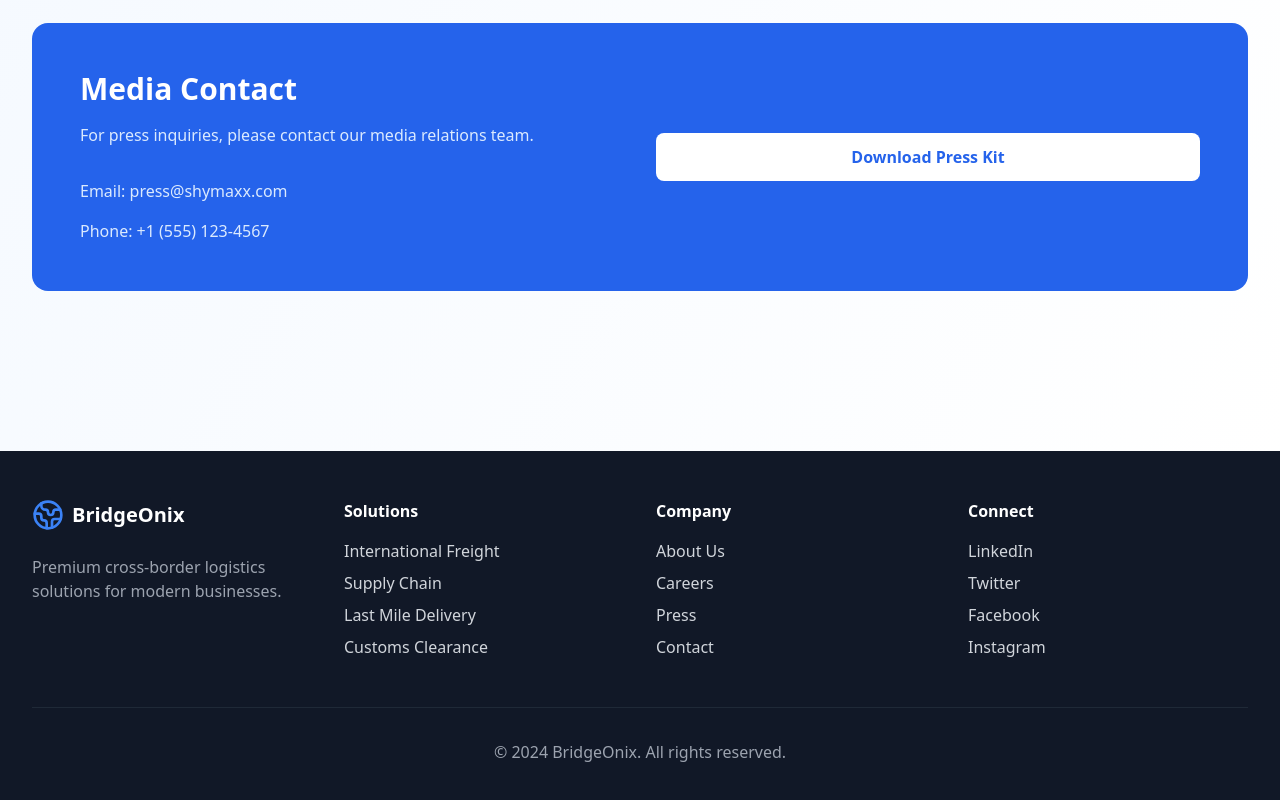
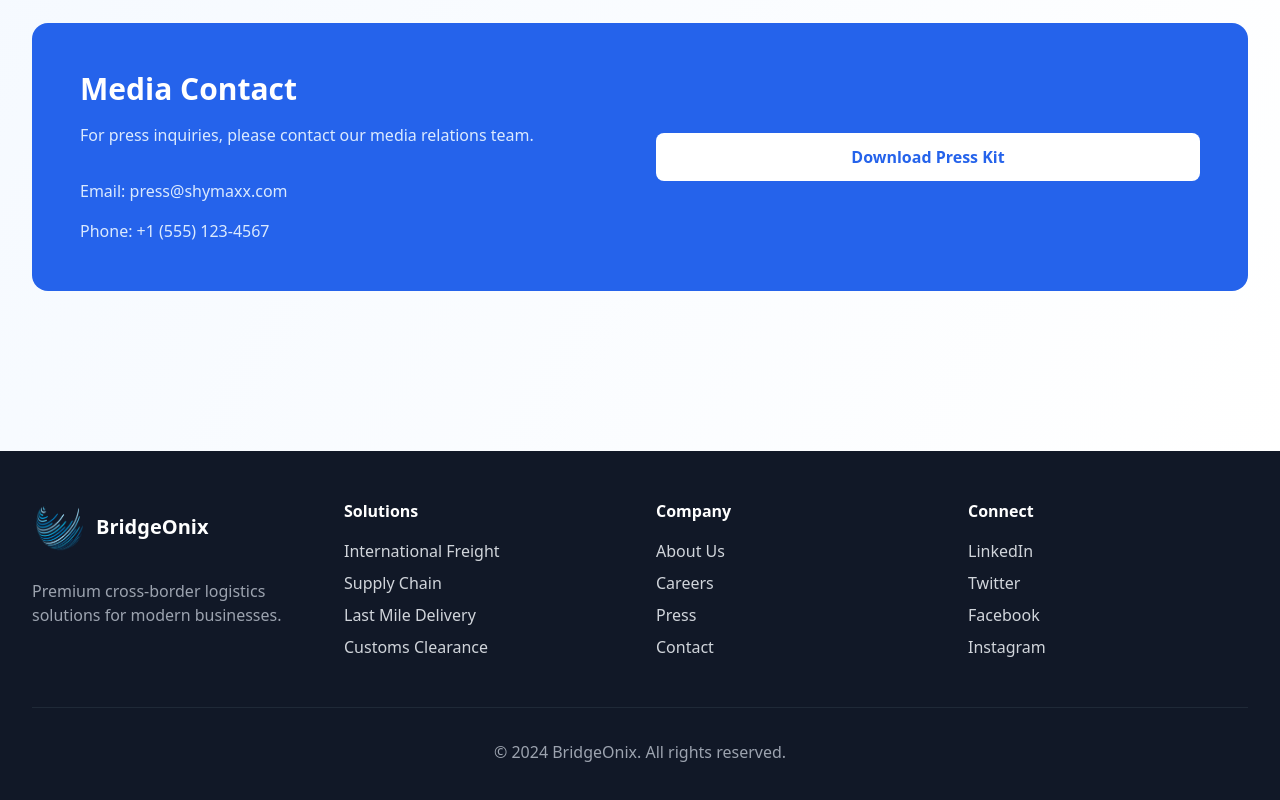
Before and after one commit to nebuchad-nezzar/BridgeOnix, a React (Vite) app: page /press in a window 1280 px wide. Shown: the part 1953-2753 px from the top of the page. Built offline with nearby package versions, Linux system fonts and the light colour scheme.

Commit message:
update footer

```diff
--- a/src/components/Footer.tsx
+++ b/src/components/Footer.tsx
@@ -1,6 +1,8 @@
 import React from 'react';
 import { Link } from 'react-router-dom';
 import { Globe2 } from 'lucide-react';
+import logo from '/public/images/brigdeOnix.png';
+
 
 export default function Footer() {
   return (
@@ -9,7 +11,7 @@ export default function Footer() {
         <div className="grid md:grid-cols-4 gap-8">
           <div>
             <div className="flex items-center space-x-2 mb-6">
-              <Globe2 className="h-8 w-8 text-blue-500" />
+            <img src={logo} alt="BridgeOnix Logo" className="h-14 w-14" />
               <span className="text-xl font-bold text-white">BridgeOnix</span>
             </div>
             <p className="text-gray-400">Premium cross-border logistics solutions for modern businesses.</p>
```
Also changed, not shown: 5 other files (tests, documents, lock files or other folders).
